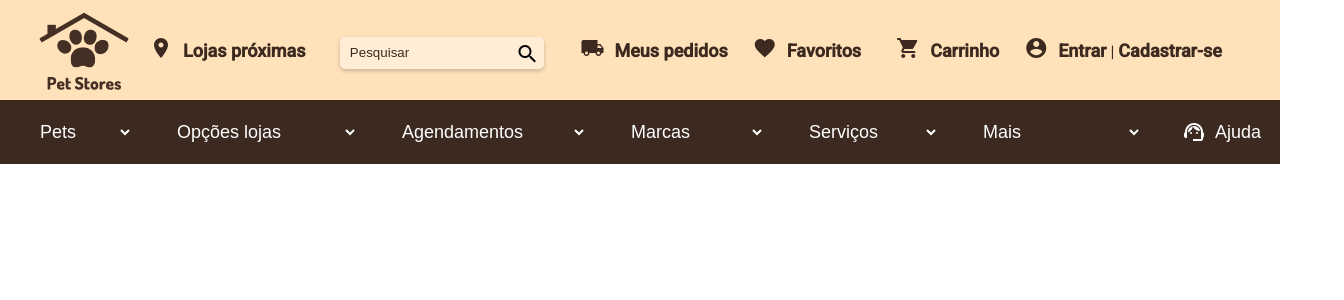
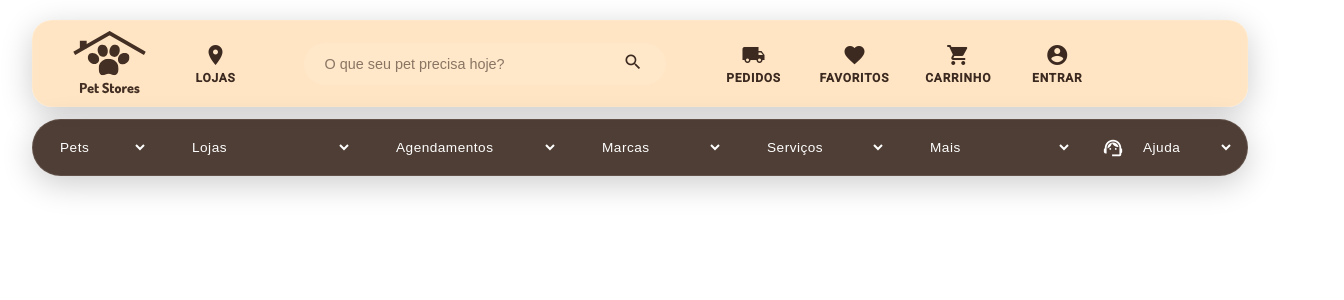
Before and after one commit to Pet-Stores/pet-stores-ui, an Angular app in the folder app/: page / in a window 1280 px wide. Shown: the top 300 px of the page, 1344 px wide, since content can reach past the window. Built offline with nearby package versions, Linux system fonts and the light colour scheme.

Commit message:
Updated layout V1

```diff
--- a/app/src/app/components/navbar/navbar.component.html
+++ b/app/src/app/components/navbar/navbar.component.html
@@ -1,96 +1,96 @@
+<div class="navbar-container">
   <!-- MONITORES < 1114 PX -->
   @if (isMobileScreen()) {
     <div class="mobile">
       <div class="navbar">
-      <mat-toolbar class="navbar">
+        <div class="menu-icon">
           @if (openMenu()) {
-          <div class="menu-icon">
             <button (click)="drawer.toggle(); funcaoTeste()" mat-icon-button>
               <mat-icon>menu</mat-icon>
             </button>
-          </div>
           } @else {
             <button (click)="drawer.toggle(); funcaoTeste()" mat-icon-button>
               <mat-icon>close</mat-icon>
             </button>
           }
+        </div>
+
         <div class="logo">
-          <img (click)="funcaoTeste()" src="../../assets/img/PetStores(200×200px)/1.svg" alt="">
+          <img (click)="funcaoTeste()" src="../../assets/img/PetStores(200×200px)/1.svg" alt="Pet Stores Logo">
         </div>
-        <div class="icons">
-          <div class="cart-icon">
+
+        <div class="icons" style="margin-left: auto;">
           <button mat-icon-button>
             <mat-icon>shopping_cart</mat-icon>
           </button>
         </div>
       </div>
-      </mat-toolbar>
+
+      <div class="pesquisar-mobile">
+        <div class="search-container">
+          <input matInput placeholder="Pesquisar">
+          <mat-icon class="search-icon">search</mat-icon>
         </div>
-    <div class="pesquisar-mobile">
-      <input matInput placeholder="  Pesquisar">
       </div>
-    <button (click)="funcaoTeste()" class="search"><mat-icon>search</mat-icon></button>
+
       <mat-drawer #drawer class="example-sidenav" mode="side">
-      <p>Auto-resizing sidenav</p>
+        <p>Menu Lateral</p>
         @if (showFiller()) {
-        <p>Lorem, ipsum dolor sit amet consectetur.</p>
+          <p>Opções em breve...</p>
         }
         <button (click)="showFiller.set(!showFiller())" mat-raised-button>
-        Toggle extra text
+          Ver mais
         </button>
       </mat-drawer>
     </div>
   } @else {
-  <mat-toolbar class="navbar">
+    <!-- MONITORES > 1114 PX -->
+    <div class="navbar">
       <div class="logo">
-      <img (click)="funcaoTeste()" src="../../assets/img/Pet Stores (200 × 200 px).svg">
+        <img (click)="funcaoTeste()" src="../../assets/img/Pet Stores (200 × 200 px).svg" alt="Pet Stores Logo">
       </div>
-    <span class="icone-localizacao">
+
+      <div class="nav-item" (click)="funcaoTeste()" style="margin-left: 20px;">
         <mat-icon>location_on</mat-icon>
-    </span>
-    <div class="localizacao">
-      <a href="#" (click)="funcaoTeste()"> <strong>Lojas próximas</strong> </a>
+        <span>Lojas</span>
       </div>
-    <div class="pesquisar">
-      <input matInput placeholder="  Pesquisar">
+
+      <div class="search-container">
+        <input matInput placeholder="O que seu pet precisa hoje?">
+        <mat-icon class="search-icon" (click)="funcaoTeste()">search</mat-icon>
       </div>
-    <button (click)="funcaoTeste()" class="search"><mat-icon>search</mat-icon></button>
-    <span class="icone-pedidos">
+
+      <div class="nav-item" (click)="funcaoTeste()">
         <mat-icon>local_shipping</mat-icon>
-    </span>
-    <div class="pedidos">
-      <a href="#" (click)="funcaoTeste()"><strong>Meus pedidos</strong></a>
+        <span>Pedidos</span>
       </div>
-    <span class="icone-favoritos">
+
+      <div class="nav-item" (click)="funcaoTeste()">
         <mat-icon>favorite</mat-icon>
-    </span>
-    <div class="favoritos">
-      <a href="#" (click)="funcaoTeste()"> <strong>Favoritos</strong> </a>
+        <span>Favoritos</span>
       </div>
-    <span class="icone-carrinho">
+
+      <div class="nav-item" (click)="funcaoTeste()">
         <mat-icon>shopping_cart</mat-icon>
-    </span>
-    <div class="carrinho">
-      <a href="#" (click)="funcaoTeste()"> <strong>Carrinho</strong> </a>
+        <span>Carrinho</span>
       </div>
-    <span class="icone-usuario">
+
+      <div class="nav-item" (click)="funcaoTeste()">
         <mat-icon>account_circle</mat-icon>
-    </span>
-    <div class="usuario">
-      <a href="#" (click)="funcaoTeste()"> <strong>Entrar</strong> </a> | <a href="#" (click)="funcaoTeste()">
-      <strong>Cadastrar-se</strong> </a>
+        <span>Entrar</span>
       </div>
-  </mat-toolbar>
-  <mat-toolbar class="navbar-2">
+    </div>
+
+    <div class="navbar-2">
       <div class="links">
-    <select class="select select-pet" matNativeControl required>
+        <select class="select" matNativeControl required>
           <option value="" disabled selected hidden>Pets</option>
           @for (opcoes of listaPets(); track opcoes) {
             <option [value]="opcoes.value">{{ opcoes.value }}</option>
           }
         </select>
-    <select class="select select-lojas" matNativeControl required>
-      <option value="" disabled selected hidden>Opções lojas</option>
+        <select class="select" matNativeControl required>
+          <option value="" disabled selected hidden>Lojas</option>
           @for (opcoes of listaLojas(); track opcoes) {
             <option [value]="opcoes.value">{{ opcoes.value }}</option>
           }
@@ -119,7 +119,8 @@
             <option [value]="opcoes.value">{{ opcoes.value }}</option>
           }
         </select>
-    <mat-icon class="ajuda-icon">support_agent</mat-icon>
+        <div class="nav-item help-section" (click)="funcaoTeste()">
+          <mat-icon class="support-icon">support_agent</mat-icon>
           <select class="select" matNativeControl required>
             <option value="" disabled selected hidden>Ajuda</option>
             @for (opcoes of listaAjuda(); track opcoes) {
@@ -127,5 +128,7 @@
             }
           </select>
         </div>
-</mat-toolbar>
+      </div>
+    </div>
   }
+</div>
--- a/app/src/app/components/navbar/navbar.component.scss
+++ b/app/src/app/components/navbar/navbar.component.scss
@@ -1,466 +1,205 @@
 @import '../../../styles/colors.scss';
 
-a {
-  text-decoration: none;
-  color: $principal;
-  font-size: large;
+// Mixin para efeito de vidro (Glassmorphism)
+@mixin glass-effect {
+  background: rgba(255, 255, 255, 0.05);
+  backdrop-filter: blur(12px) saturate(180%);
+  -webkit-backdrop-filter: blur(12px) saturate(180%);
+  border: 1px solid rgba(255, 255, 255, 0.1);
+  box-shadow: 0 8px 32px 0 rgba(0, 0, 0, 0.2);
+}
 
+// Animação de Brilho (Shimmer)
+@keyframes shimmer {
+  0% { background-position: -200% 0; }
+  100% { background-position: 200% 0; }
+}
+
+.silver-shimmer-text {
+  background: linear-gradient(90deg, #999 25%, #fff 50%, #999 75%);
+  background-size: 200% auto;
+  -webkit-background-clip: text;
+  -webkit-text-fill-color: transparent;
+  animation: shimmer 3s infinite linear;
+}
+
+// Navbar Flutuante
+.navbar-container {
+  position: fixed;
+  top: 20px;
+  left: 50%;
+  transform: translateX(-50%);
+  width: 95%;
+  max-width: 1400px;
+  z-index: 1000;
+  display: flex;
+  flex-direction: column;
+  gap: 12px;
 }
 
 .navbar {
+  @include glass-effect;
+  background-color: rgba($secundaria, 0.85) !important;
+  border-radius: 20px;
+  height: 85px;
+  padding: 0 40px; // Aumentado padding lateral
   color: $principal;
-  background-color: $secundaria;
-  height: 100px;
-  position: relative;
+  transition: all 0.3s ease;
+  display: flex;
+  align-items: center;
+
+  &:hover {
+    border-color: rgba($secundaria, 0.4);
+    box-shadow: 0 12px 45px 0 rgba(0, 0, 0, 0.3);
+  }
 
   .logo {
     display: flex;
-    justify-content: center;
     align-items: center;
+    margin-right: 20px; // Espaço após o logo
+    img {
+      height: 65px;
+      width: auto;
+      cursor: pointer;
+      transition: transform 0.3s ease;
+      &:hover { transform: scale(1.05); }
+    }
   }
 
-  .icons {
+  .search-container {
     display: flex;
-    justify-content: flex-start;
     align-items: center;
-    margin-left: auto;
+    background: rgba($ternaria, 0.25);
+    border-radius: 50px; // Mais arredondado
+    padding: 0 20px;
+    margin: 0 40px; // Mais espaço lateral
+    flex-grow: 1;
+    max-width: 320px; // Reduzido o tamanho da barra de pesquisa
+    border: 1px solid transparent;
+    transition: all 0.3s ease;
+
+    &:focus-within {
+      background: rgba($ternaria, 0.4);
+      border-color: $principal;
     }
 
-  .menu-icon button {
+    input {
+      background: transparent;
+      border: none;
       color: $principal;
-    background-color: $ternaria;
-    border-radius: 5px;
+      padding: 12px 0;
+      width: 100%;
+      outline: none;
+      font-size: 0.9rem;
+
+      &::placeholder { color: rgba($principal, 0.6); }
     }
 
-  .favoritos,
-  .cart-icon {
+    .search-icon {
+      color: $principal;
+      cursor: pointer;
+      font-size: 20px;
       margin-left: 10px;
     }
+  }
 
-  .favoritos button,
-  .cart-icon button,
-  .location button,
-  .pedidos button,
-  .carrinho button {
-    border: none;
-    background-color: transparent;
+  .nav-item {
+    display: flex;
+    flex-direction: column;
+    align-items: center;
+    margin: 0 18px; // Aumentado o espaçamento entre itens
+    cursor: pointer;
+    transition: all 0.3s ease;
     color: $principal;
-    cursor: pointer;
+    min-width: 60px; // Garante que o texto não quebre
+
+    mat-icon { font-size: 24px; width: 24px; height: 24px; margin-bottom: 4px; }
+    span { font-size: 0.75rem; font-weight: 700; text-transform: uppercase; letter-spacing: 0.8px; }
+
+    &:hover {
+      transform: translateY(-3px);
+      filter: brightness(1.1);
+    }
   }
 }
 
 .navbar-2 {
-  background-color: $principal;
-  color: $branco;
+  @include glass-effect;
+  background: rgba($dark, 0.9) !important;
+  border-radius: 50px; // Mais arredondado seguindo a tendência
+  height: 55px;
+  min-height: 55px;
   display: flex;
   align-items: center;
-
-  a {
-    color: $branco;
-  }
-
-  .pegadas-esquerda {
-    margin-top: -50px;
-    height: 10px;
-    position: absolute;
-    left: 0;
-  }
-
-  .pegadas-direita {
-    margin-top: -50px;
-    height: 10px;
-    position: absolute;
-    right: 0;
-  }
+  padding: 0 20px;
 
   .links {
     display: flex;
     justify-content: center;
     align-items: center;
-    flex-grow: 1;
+    width: 100%;
+    gap: 30px; // Aumentado gap entre os dropdowns significativamente
 
     .select {
-      margin: 20px;
+      background: transparent;
+      border: none;
+      color: $branco;
+      font-size: 0.85rem;
+      font-weight: 500;
+      padding: 5px 10px;
       cursor: pointer;
-      border: none;
-      background-color: transparent;
-      color: $branco;
-      font-size: large;
-      width: auto;
-    }
+      transition: all 0.3s ease;
+      letter-spacing: 0.5px;
 
-    select:hover {
-      outline: solid 0.5px $secundaria;
-      border-radius: 5px;
+      &:hover {
         color: $secundaria;
-      .ajuda-icon {
-        color: $secundaria;
+        transform: scale(1.05);
       }
     }
 
-    select:focus {
-      outline: solid 1px $secundaria;
-      border-radius: 5px;
-      color: $secundaria;
-      .ajuda-icon {
-        color: $secundaria;
-      }
+    .help-section {
+      display: flex;
+      flex-direction: row;
+      align-items: center;
+      gap: 15px; // Aumentado o gap
+      color: $branco !important;
+      cursor: pointer;
+
+      .support-icon {
+        color: $branco !important;
+        font-size: 22px;
+        width: 22px;
+        height: 22px;
       }
 
-    .ajuda-icon {
-      margin-left: 20px;
-      margin-right: -15px;
+      .select {
+        padding: 0;
+        margin: 0;
       }
-  }
-
-  .links a {
-    margin: 10px;
-  }
-
-  .links a:hover {
-    color: $secundaria;
-  }
-
-
-}
-
-
-@media (max-width: 320px) {
-  .navbar {
-    width: 100%;
-    height: 100px;
-    position: relative;
-    display: flex;
-    justify-content: center;
-    align-items: center;
-
-    .logo img {
-      height: 100px;
-      width: 100px;
-      margin-left: 50px;
-    }
-
-    .menu-icon button {
-      margin-left: 10px;
-    }
-
-    .favoritos {
-      margin-left: 10px;
-      margin-right: 15px;
-    }
-
-    .cart-icon button {
-      margin-left: -20px;
-    }
-  }
-
-  .pesquisar-mobile input {
-    width: 90%;
-    height: 40px;
-    border: none;
-    border-radius: 5px;
-    margin-top: 10px;
-    margin-left: 17px;
-    background-color: $ternaria;
-
-    box-shadow: 0 2px 4px rgba(0, 0, 0, 0.2);
-  }
-
-  .pesquisar-mobile input::placeholder {
-    color: $principal;
-  }
-
-  .search {
-    position: relative;
-    float: right;
-    margin-right: 20px;
-    margin-top: -32px;
-    border: none;
-    background-color: transparent;
-    cursor: pointer;
-  }
-
-  input:focus {
-    outline: solid 1px $principal
-  }
-
-  .example-sidenav {
-    // padding: 20px;
-    width: 50%;
-    border: solid 1px black;
-  }
-}
-
-@media (min-width: 360px) and (max-width: 428px) {
-  .navbar {
-    width: 100%;
-    height: 100px;
-    position: relative;
-    display: flex;
-    justify-content: center;
-    align-items: center;
-
-    .logo img {
-      height: 100px;
-      width: 100px;
-      margin-left: 80px;
-    }
-
-    .menu-icon button {
-      margin-left: 10px;
-      border: none;
-      background-color: transparent;
-    }
-
-    .cart-icon button {
-      margin-left: -30px;
-    }
-  }
-
-  .pesquisar-mobile input {
-    width: 90%;
-    height: 40px;
-    border: none;
-    border-radius: 5px;
-    margin-top: 10px;
-    margin-left: 17px;
-    background-color: $ternaria;
-
-    box-shadow: 0 2px 4px rgba(0, 0, 0, 0.2);
-  }
-
-  .pesquisar-mobile input::placeholder {
-    color: $principal;
-  }
-
-  .search {
-    position: relative;
-    float: right;
-    margin-right: 20px;
-    margin-top: -32px;
-    border: none;
-    background-color: transparent;
-    cursor: pointer;
-  }
-
-  input:focus {
-    outline: solid 1px $principal
-  }
-
-  .example-sidenav {
-    // padding: 20px;
-    width: 50%;
-    border: solid 1px black;
-  }
-}
-
-@media (min-width: 429px) and (max-width: 768px) {
-  .navbar {
-    width: 100%;
-    height: 100px;
-    position: relative;
-    display: flex;
-    justify-content: center;
-    align-items: center;
-
-    .logo img {
-      height: 100px;
-      width: 100px;
-      margin-left: 270px;
-    }
-
-    .menu-icon button {
-      margin-left: 10px;
-    }
-
-    .favoritos {
-      margin-left: 50px;
-      margin-right: 15px;
-    }
-
-    .cart-icon button {
-      margin-left: -20px;
     }
   }
 }
 
-@media (min-width: 769px) and (max-width: 834px) {
+// Mobile Adjustments
+@media (max-width: 1114px) {
+  .navbar-container { top: 10px; width: 96%; }
+
   .navbar {
-    width: 100%;
-    height: 100px;
-    position: relative;
-    display: flex;
-    justify-content: center;
-    align-items: center;
+    height: 70px;
+    padding: 0 15px;
+    border-radius: 15px;
 
-    .logo img {
-      height: 100px;
-      width: 100px;
-      margin-left: 295px;
+    .logo img { height: 50px; }
   }
 
-    .menu-icon button {
-      margin-left: 10px;
-    }
-
-    .favoritos {
-      margin-left: 50px;
-      margin-right: 15px;
-    }
-
-    .cart-icon button {
-      margin-left: -20px;
+  .pesquisar-mobile {
+    margin-top: 5px;
+    .search-container {
+      @include glass-effect;
+      background: rgba($ternaria, 0.9);
+      border-radius: 10px;
+      max-width: 100%;
+      margin: 0;
     }
   }
 }
-
-@media (min-width: 835px) and (max-width: 884px) {
-  .navbar {
-    width: 100%;
-    height: 100px;
-    position: relative;
-    display: flex;
-    justify-content: center;
-    align-items: center;
-
-    .logo img {
-      height: 100px;
-      width: 100px;
-      margin-left: 330px;
-    }
-
-    .menu-icon button {
-      margin-left: 10px;
-    }
-
-    .favoritos {
-      margin-left: 50px;
-      margin-right: 15px;
-    }
-
-    .cart-icon button {
-      margin-left: -20px;
-    }
-  }
-}
-
-@media (min-width: 885px) and (max-width: 1114px) {
-  .navbar {
-    width: 100%;
-    height: 100px;
-    position: relative;
-    display: flex;
-    justify-content: center;
-    align-items: center;
-
-    .logo img {
-      height: 100px;
-      width: 100px;
-      margin-left: 330px;
-    }
-
-    .menu-icon button {
-      margin-left: 10px;
-    }
-
-    .favoritos {
-      margin-left: 50px;
-      margin-right: 15px;
-    }
-
-    .cart-icon button {
-      margin-left: -20px;
-    }
-  }
-}
-
-@media (min-width: 1115px) and (max-width: 2048px) {
-  .navbar {
-    width: 100%;
-    height: 100px;
-    position: relative;
-    display: flex;
-    justify-content: center;
-    align-items: center;
-
-    .logo img {
-      height: 90px;
-      width: 90px;
-      margin-top: 5px;
-      margin-left: -20px;
-      cursor: pointer;
-      padding-left: 1px;
-
-    }
-
-    .localizacao {
-      margin-left: 10px;
-    }
-
-    .icone-localizacao {
-      margin-left: 20px;
-    }
-
-    .pesquisar input {
-      width: 200px;
-      height: 30px;
-      border: none;
-      border-radius: 5px;
-      margin-top: 5px;
-      margin-left: 35px;
-      background-color: $ternaria;
-
-      box-shadow: 0 2px 4px rgba(0, 0, 0, 0.2);
-    }
-
-    .pesquisar input::placeholder {
-      color: $principal;
-    }
-
-    .search {
-      margin-left: -35px;
-      margin-top: 10px;
-      border: none;
-      background-color: transparent;
-      cursor: pointer;
-    }
-
-    input:focus {
-      outline: solid 2px $principal
-    }
-
-
-    .pedidos {
-      margin-left: 10px;
-    }
-
-    .icone-pedidos {
-      margin-left: 35px;
-    }
-
-    .favoritos {
-      margin-left: 10px;
-      margin-right: 15px;
-    }
-
-    .icone-favoritos {
-      margin-left: 25px;
-    }
-
-    .carrinho {
-      margin-left: 10px;
-    }
-
-    .icone-carrinho {
-      margin-left: 20px;
-    }
-
-    .usuario {
-      margin-left: 10px;
-    }
-
-    .icone-usuario {
-      margin-left: 25px;
-    }
-  }
-}
```
Lines whose indentation alone changed are shown as unchanged.
